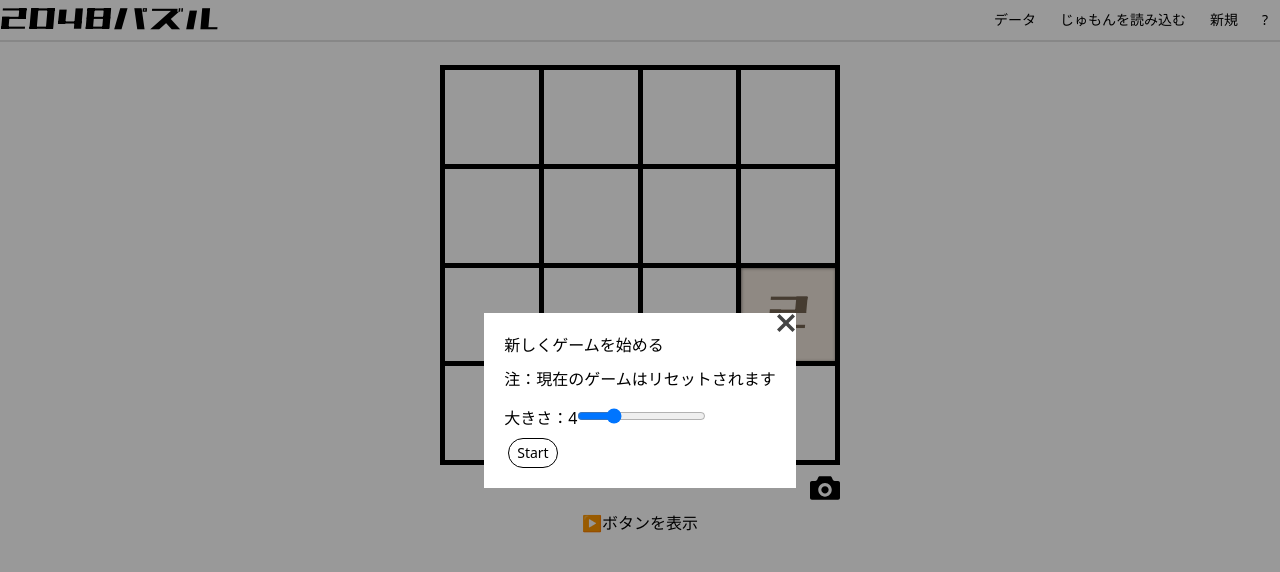
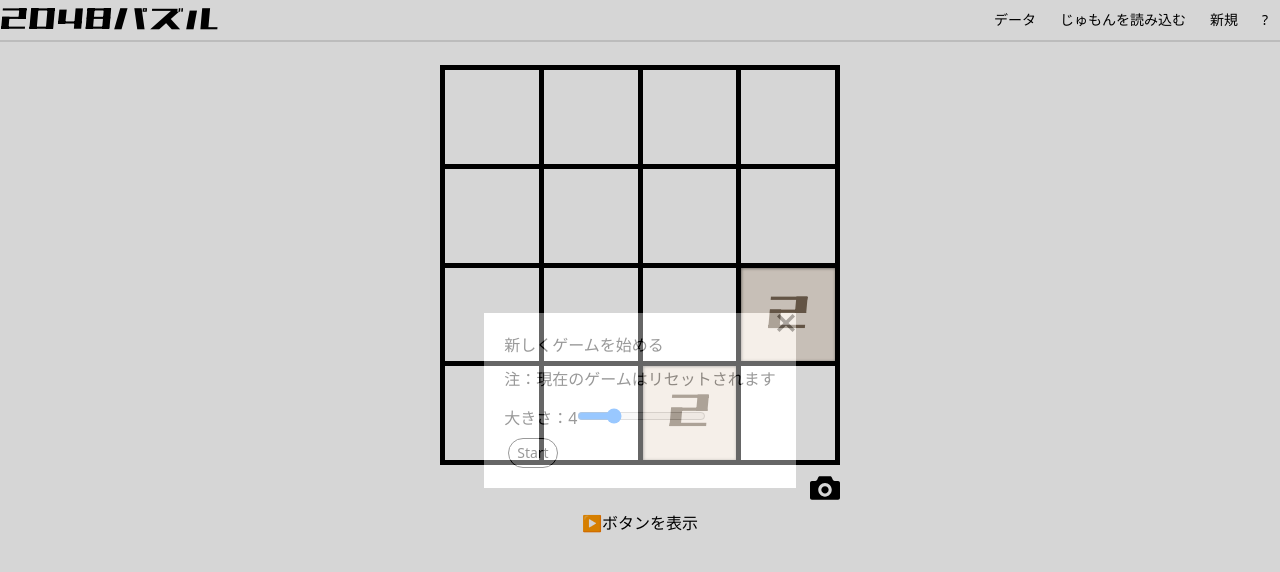
Before and after one commit to tomo-x7/2048, a React (Vite) app: page / in a window 1280 px wide. Both pictures are taken after a click on the button "新規". Shown: the top 572 px of the page. Built offline with nearby package versions, Linux system fonts and the light colour scheme.

Commit message:
update transition

```diff
--- a/src/Overlay.tsx
+++ b/src/Overlay.tsx
@@ -1,9 +1,17 @@
 import { Close } from "./assets/close";
-
+import {useState,useEffect} from "react"
 export function Overlay({ close, children }: { close: () => void; children: React.ReactNode }) {
+	const [opa,setopa]=useState(0);
+	const onclick=()=>{
+		setopa(0);
+		setTimeout(close, 100);
+	}
+	useEffect(()=>{
+		setopa(0.4);
+	},[])
 	return (
 		<div
-			onClick={close}
+			onClick={onclick}
 			style={{
 				inset: 0,
 				position: "fixed",
@@ -13,6 +21,8 @@ export function Overlay({ close, children }: { close: () => void; children: Reac
 				justifyContent: "center",
 				alignItems: "center",
 				touchAction: "none",
+				opacity:opa,
+				transition:"opacity 500ms"
 			}}
 		>
 			<div
@@ -23,7 +33,7 @@ export function Overlay({ close, children }: { close: () => void; children: Reac
 					type="button"
 					className="absolute right-[1px] top-[1px] p-0"
 					style={{ color: "gray" }}
-					onClick={close}
+					onClick={onclick}
 				>
 					<Close width={18} color="#444" />
 				</button>
```
